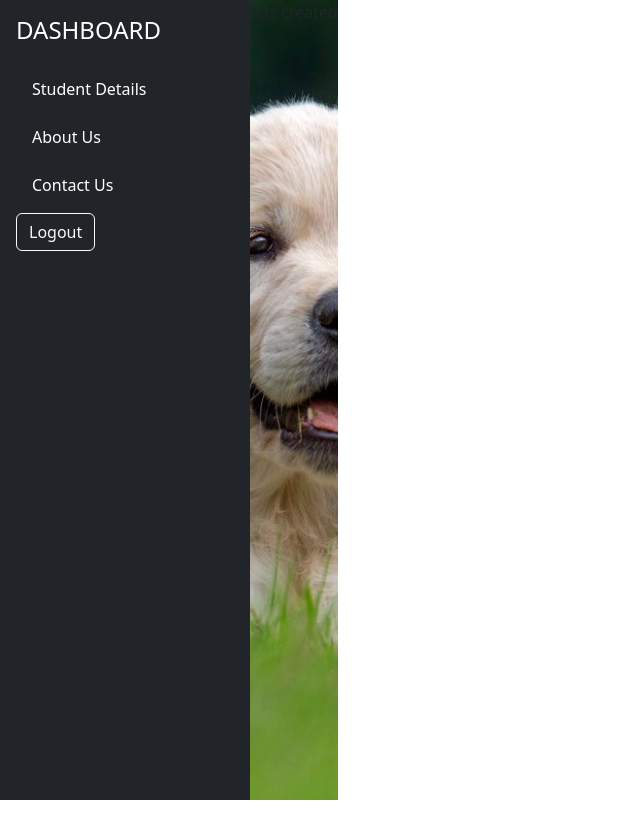
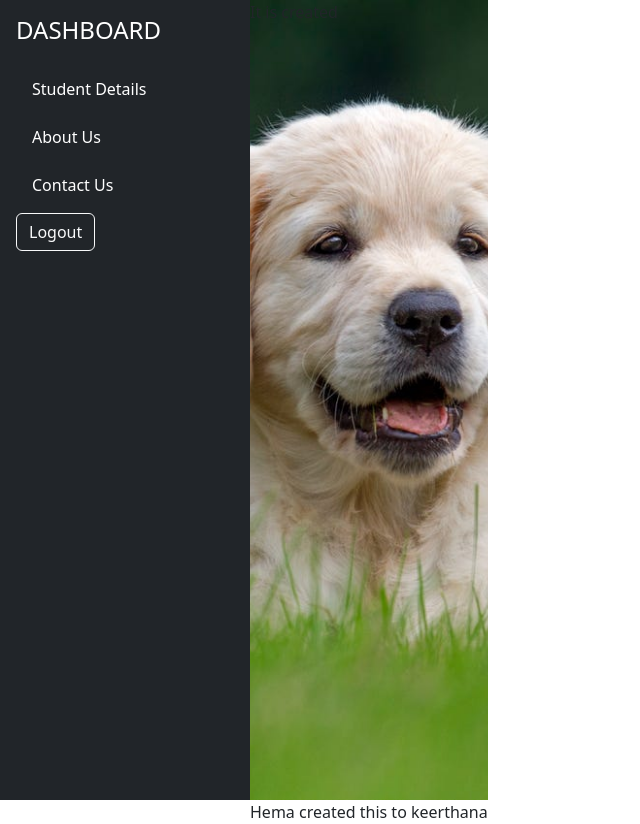
Before and after one commit to Keerthanagowda2003/dashboard, an Angular app: page /dashboard/about-us in a window 1280 px wide. Shown: the whole page, without its empty margins (0-640 px from the left). Before the commit the page ends 800 px from the top, so only its background shows below. Built offline with nearby package versions, Linux system fonts and the light colour scheme.

Commit message:
i commited

```diff
--- a/src/app/dashboard/about-us/about-us.component.html
+++ b/src/app/dashboard/about-us/about-us.component.html
@@ -1,7 +1,7 @@
 <div class="background-container">
   <p>It is created</p>
 </div>
-
+<div>Hema created this to keerthana</div>
 
 <!--<img src="{{ Imagepath }}" height="500px"/>
 
```
